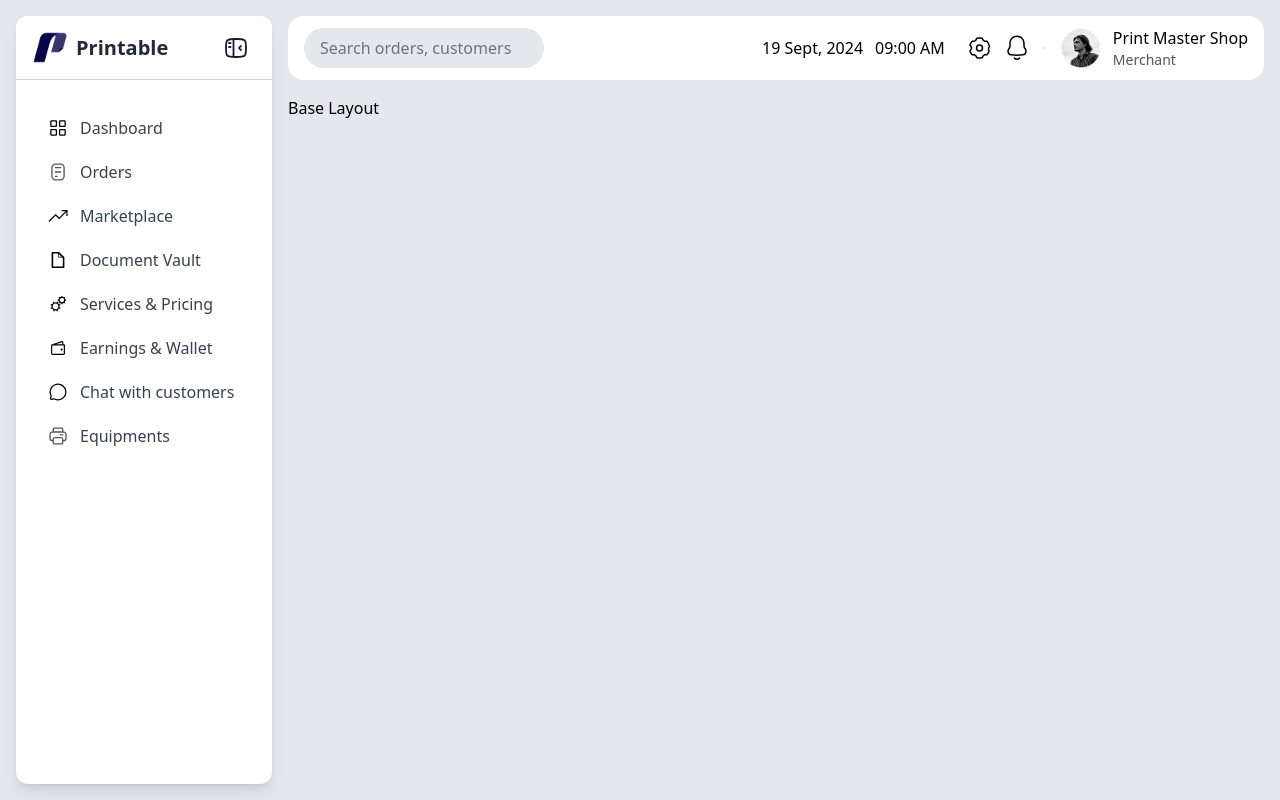
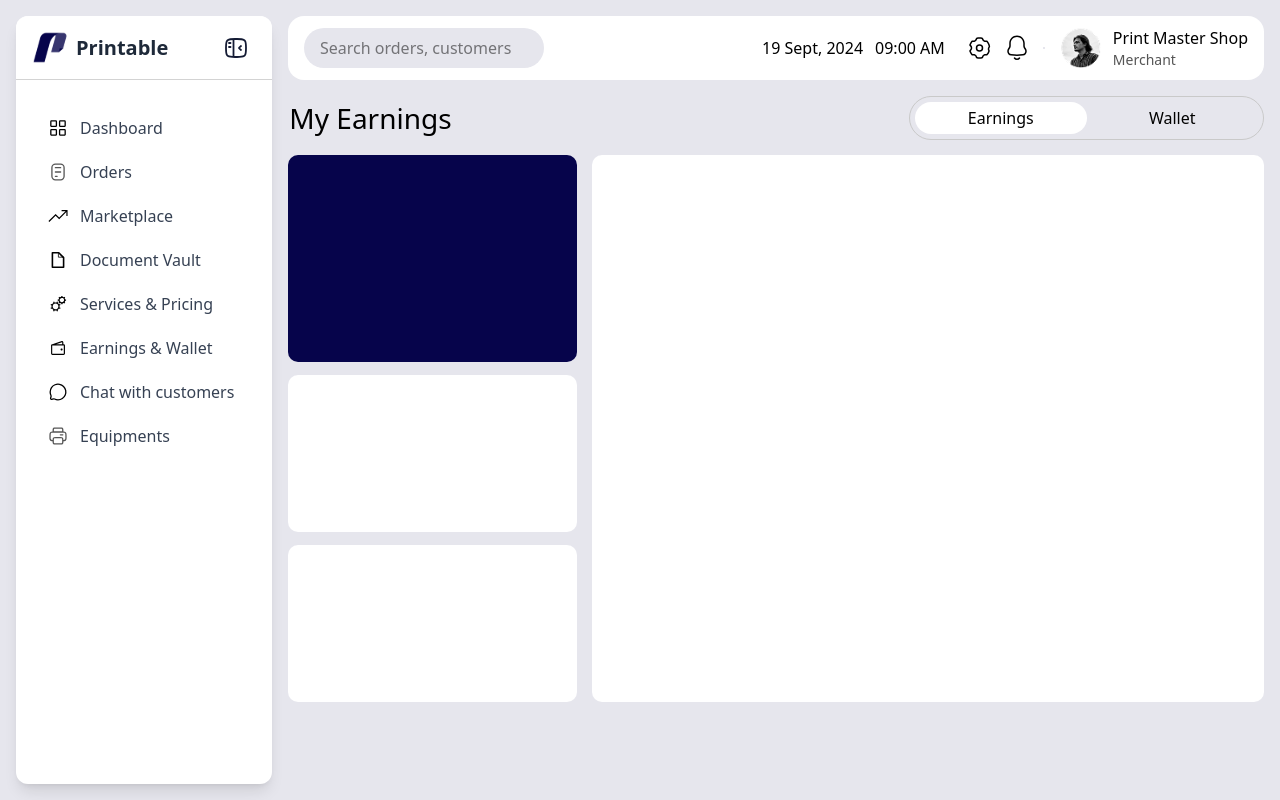
Before and after one commit to Printable-GBJBUZZ/printable-merchant, a Next.js app: page / in a window 1280 px wide. Built offline with nearby package versions, Linux system fonts and the light colour scheme.

Commit message:
Strucutre of the page

```diff
--- a/app/page.tsx
+++ b/app/page.tsx
@@ -1,7 +1,12 @@
 import React from "react";
+import Main from "@/components/Earnings&Wallet/main";     //earning and wallet
 
-const Layout = () => {
-	return <div className="">Base Layout</div>;
+const Page = () => {
+    return (
+        <div className="h-full w-full">
+            <Main />
+        </div>
+    )
 };
 
-export default Layout;
+export default Page;
--- /dev/null
+++ b/components/Earnings&Wallet/Earnings/EarningsMain.tsx
@@ -0,0 +1,23 @@
+export default function EarningsMain() {
+  return (
+    <div className="w-full h-[87%] flex flex-row">
+      <div className="w-[420px] h-full flex flex-col gap-[13px]">
+        {/* total earning */}
+        <div className="w-full h-[38%]">
+          <div className="w-full h-full rounded-[10px] bg-[#06044B]"></div>
+        </div>
+
+        {/* orders section */}
+        <div className="w-full h-[60%] flex flex-col gap-[13px]">
+          {/* number of order */}
+          <div className="w-full flex-1 rounded-[10px] bg-[#FFFFFF]"></div>
+          {/* cancelled order */}
+          <div className="w-full flex-1 rounded-[10px] bg-[#FFFFFF]"></div>
+        </div>
+      </div>
+
+      {/* chart */}
+      <div className="w-full h-full rounded-[10px] bg-[#FFFFFF] ml-[15px]"></div>
+    </div>
+  );
+}
--- /dev/null
+++ b/components/Earnings&Wallet/TopNavigation.tsx
@@ -0,0 +1,31 @@
+type TopNavigationProps = {
+    activeTab: 'earnings' | 'wallet';
+    setActiveTab: (tab: 'earnings' | 'wallet') => void;
+}
+
+export default function TopNavigation({ activeTab, setActiveTab }: TopNavigationProps) {
+    return (
+        <div className="w-full h-[6.4%] flex justify-between">
+            <div className="w-[165px] flex justify-center items-center">
+                <h1 className="text-[28px]">My Earnings</h1>
+            </div>
+
+            <div className="w-[355px] rounded-[50px] flex flex-row border-[1px] border-[#C9C9C9] p-[5px]">
+                <div
+                    onClick={() => setActiveTab('earnings')}
+                    className={`w-1/2 rounded-[50px] flex justify-center items-center text-base font-medium cursor-pointer
+                        ${activeTab === 'earnings' ? 'bg-white' : ''}`}
+                >
+                    Earnings
+                </div>
+                <div
+                    onClick={() => setActiveTab('wallet')}
+                    className={`w-1/2 rounded-[50px] flex justify-center items-center text-base font-medium cursor-pointer
+                        ${activeTab === 'wallet' ? 'bg-white' : ''}`}
+                >
+                    Wallet
+                </div>
+            </div>
+        </div>
+    );
+}
--- /dev/null
+++ b/components/Earnings&Wallet/Wallet/WalletMain.tsx
@@ -0,0 +1,7 @@
+export default function WalletMain(){
+    return (
+        <div>
+            <h1>Wallet</h1>
+        </div>
+    )
+}
--- /dev/null
+++ b/components/Earnings&Wallet/main.tsx
@@ -0,0 +1,23 @@
+"use client"
+
+import { useState } from "react";
+import TopNavigation from "./TopNavigation";
+import EarningsMain from "./Earnings/EarningsMain";
+import WalletMain from "./Wallet/WalletMain";
+
+function Main() {
+    const [activeTab, setActiveTab] = useState<'earnings' | 'wallet'>('earnings');
+
+    return (
+      <div className="w-full h-full flex flex-col">
+        {/* top section */}
+        <TopNavigation activeTab={activeTab} setActiveTab={setActiveTab} />
+
+        <div className="flex-1 w-full rounded-[10px] mt-[15px]">
+          {activeTab === "earnings" ? <EarningsMain /> : <WalletMain />}
+        </div>
+      </div>
+    );
+}
+
+export default Main;
--- a/components/Sidebar/Sidebar.tsx
+++ b/components/Sidebar/Sidebar.tsx
@@ -17,7 +17,7 @@ const navbarlinks = [
   { title: "Marketplace", icon: <Marketplace />, href: "" },
   { title: "Document Vault", icon: <DocumentVaultIcon />, href: "" },
   { title: "Services & Pricing", icon: <ServicesPricingIcon />, href: "" },
-	{ title: "Earnings & Wallet", icon: <EarningsWalletIcon />, href: "" },
+  { title: "Earnings & Wallet", icon: <EarningsWalletIcon />, href: "", },
   { title: "Chat with customers", icon: <ChatWithCustomersIcon />, href: "" },
   { title: "Equipments", icon: <Equipments />, href: "" },
 ];
@@ -29,7 +29,9 @@ export default function Sidebar() {
       <div className="h-16 w-full flex justify-between items-center rounded-t-xl bg-white px-4 py-3 border-b border-[#C9C9C9CC]">
         <div className="flex items-center">
           <Image src="/logo.svg" height={43} width={36} alt="Printable Logo" />
-					<span className="ml-2 text-xl font-bold text-gray-800">Printable</span>
+          <span className="ml-2 text-xl font-bold text-gray-800">
+            Printable
+          </span>
         </div>
         <button className="p-1 rounded hover:bg-gray-200">
           <CustomSidebarCloseIcon />
```
Lines whose indentation alone changed are shown as unchanged.
